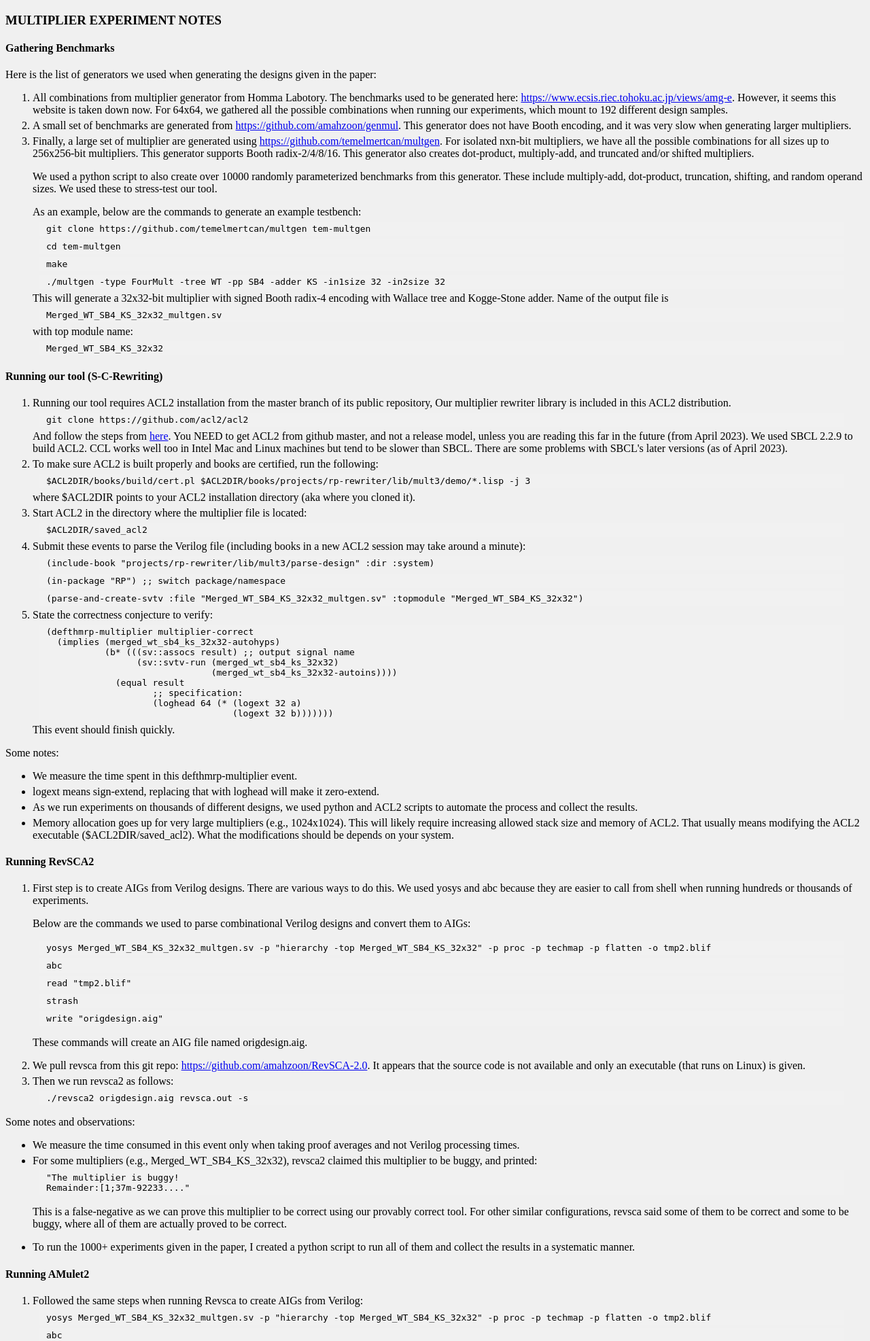
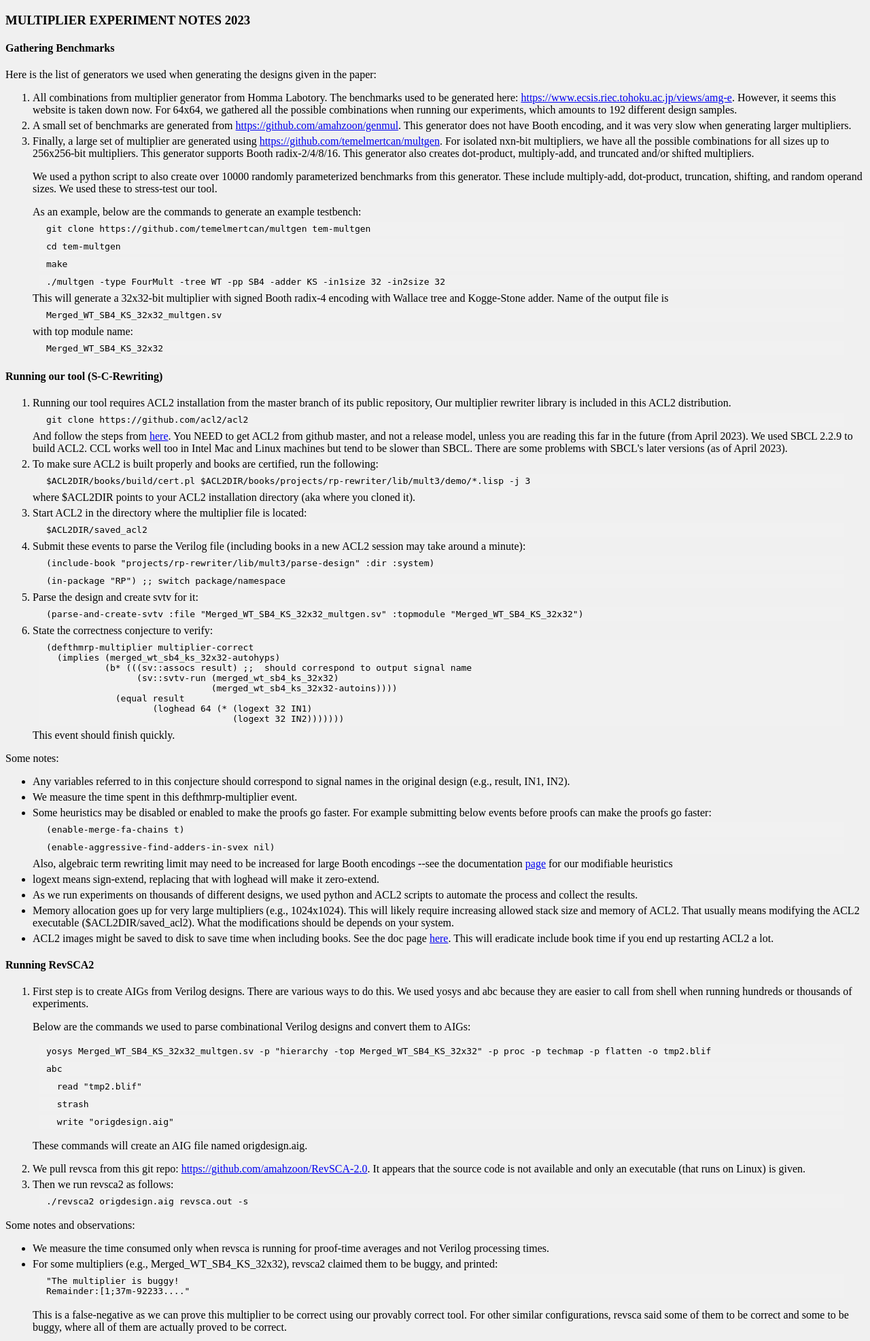
Before and after one commit to temelmertcan/temelmertcan.github.io, a PHP site: page /experiment-notes-2023.html in a window 1280 px wide. Shown: the top 1973 px of the page at 68% size. Run offline with PHP 8.4, Linux system fonts and the light colour scheme.

Commit message:
updated fmcad experiments link

```diff
--- a/experiment-notes-2023.html
+++ b/experiment-notes-2023.html
@@ -1,5 +1,5 @@
 <!doctype html> <html>
-<title>Mertcan Temel
+<title>Mertcan Temel - Multiplier experiment notes 2023
     </title>
 
 <style>
@@ -97,7 +97,7 @@
 
 
 
-<h3> MULTIPLIER EXPERIMENT NOTES </h3>
+<h3> MULTIPLIER EXPERIMENT NOTES 2023</h3>
 
 <h4> Gathering Benchmarks </h4>
 
@@ -109,7 +109,7 @@ the paper:
 benchmarks         used        to         be        generated         here:
 <a href="https://www.ecsis.riec.tohoku.ac.jp/views/amg-e">https://www.ecsis.riec.tohoku.ac.jp/views/amg-e</a>.
 However, it seems  this website is taken down now.   For 64x64, we gathered
-all the possible combinations when  running our experiments, which mount to
+all the possible combinations when  running our experiments, which amounts to
 192 different design samples.</li>
 
 <li>A     small    set     of    benchmarks    are     generated    from
@@ -175,6 +175,8 @@ with SBCL's later versions (as of April 2023).  </li>
   <li> Submit these events to parse the Verilog file (including books in a new ACL2 session may take around a minute):
     <code> (include-book "projects/rp-rewriter/lib/mult3/parse-design" :dir :system) </code>
     <code> (in-package "RP") ;; switch package/namespace </code>
+  </li>
+  <li> Parse the design and create svtv for it:
     <code> (parse-and-create-svtv :file "Merged_WT_SB4_KS_32x32_multgen.sv" :topmodule "Merged_WT_SB4_KS_32x32") </code>
   </li>
 
@@ -182,24 +184,28 @@ with SBCL's later versions (as of April 2023).  </li>
 
     <code2>(defthmrp-multiplier multiplier-correct
   (implies (merged_wt_sb4_ks_32x32-autohyps)
-           (b* (((sv::assocs result) ;; output signal name
+           (b* (((sv::assocs result) ;;  should correspond to output signal name
                  (sv::svtv-run (merged_wt_sb4_ks_32x32)
                                (merged_wt_sb4_ks_32x32-autoins))))
              (equal result
-                    ;; specification:
-                    (loghead 64 (* (logext 32 a)
-                                   (logext 32 b))))))) </code2>
+                    (loghead 64 (* (logext 32 IN1)
+                                   (logext 32 IN2))))))) </code2>
     This event should finish quickly.
   </li>
+
 </ol>
 
 Some notes:
 
 <ul>
+  <li> Any variables referred to in this conjecture should correspond to signal names in the original design (e.g., result, IN1, IN2).</li>
   <li> We measure the time spent in this defthmrp-multiplier event. </li>
+  <li> Some heuristics may be disabled or enabled to make the proofs go faster. For example submitting below events before proofs can make the proofs go faster: <code> (enable-merge-fa-chains t) </code><code>(enable-aggressive-find-adders-in-svex nil)</code> Also, algebraic term rewriting limit may need to be increased for large Booth encodings --see the documentation <a href="https://www.cs.utexas.edu/users/moore/acl2/manuals/current/manual/?topic=RP____MULTIPLIER-VERIFICATION-HEURISTICS">page</a> for our modifiable heuristics</li>
   <li> logext means sign-extend, replacing that with loghead will make it zero-extend. </li>
   <li> As we run experiments on thousands of different designs, we used python and ACL2 scripts to automate the process and collect the results.</li>
   <li> Memory allocation goes up for very large multipliers (e.g., 1024x1024). This will likely require increasing allowed stack size and memory of ACL2. That usually means modifying the ACL2 executable ($ACL2DIR/saved_acl2). What the modifications should be depends on your system.</li>
+  <li> ACL2 images might be saved to disk to save time when including books. See the doc page <a href="https://www.cs.utexas.edu/users/moore/acl2/manuals/current/manual/index-seo.php/ACL2____SAVE-EXEC">here</a>. This will eradicate include book time if you end up restarting ACL2 a lot.
+    </li>
 </ul>
 
 <h4> Running RevSCA2</h4>
@@ -215,9 +221,9 @@ shell when running hundreds or thousands of experiments.
 
 <code>yosys Merged_WT_SB4_KS_32x32_multgen.sv -p "hierarchy -top Merged_WT_SB4_KS_32x32" -p proc -p techmap -p flatten -o tmp2.blif</code>
 <code>abc </code>
-<code>  read "tmp2.blif" </code>
-<code>  strash</code>
-<code>  write "origdesign.aig" </code>
+<code2>  read "tmp2.blif" </code2>
+<code2>  strash</code2>
+<code2>  write "origdesign.aig" </code2>
 
   <p>These commands will create an AIG file named origdesign.aig.</p>
   </li>
@@ -238,10 +244,10 @@ runs on Linux) is given.</li>
 
 <ul>
 
-  <li>We measure the time consumed in  this event only when taking proof averages
+  <li>We measure the time consumed only when revsca is running  for proof-time averages
     and not Verilog processing times.</li>
 
-<li>For some multipliers (e.g., Merged_WT_SB4_KS_32x32), revsca2 claimed this multiplier to
+<li>For some multipliers (e.g., Merged_WT_SB4_KS_32x32), revsca2 claimed them to
 be buggy, and printed:
 <code>
 "The multiplier is buggy! <br>
@@ -269,9 +275,9 @@ manner. </li>
 
 <code>yosys Merged_WT_SB4_KS_32x32_multgen.sv -p "hierarchy -top Merged_WT_SB4_KS_32x32" -p proc -p techmap -p flatten -o tmp2.blif</code>
 <code>abc </code>
-<code>  read "tmp2.blif" </code>
-<code>  strash</code>
-<code>  write "origdesign.aig" </code>
+<code2>  read "tmp2.blif" </code2>
+<code2>  strash</code2>
+<code2>  write "origdesign.aig" </code2>
 
   <p>These commands will create an AIG file named origdesign.aig.</p>
   </li>
--- a/mult-experiments.html
+++ b/mult-experiments.html
@@ -191,7 +191,7 @@ function showhide(id)
     </p>
 
      <p> Please use this link to download benchmarks: <a                    target="_blank"
-      href="https://www.icloud.com/iclouddrive/0c3nLLIeJBAdHImn0pXUQq8cQ#multiplier-experiments-sep2022">[Download
+      href="https://www.icloud.com/iclouddrive/078NOvy0SsvRaQ6e9YizJIP-w#multiplier-experiments-sep2022_2">[Download
       Here]</a>. This file includes README to guide you through the installation and execution steps. </p>
 
    <p><a href="contact.html">Please Visit the "Contacts" Page for any questions</a></p>
--- a/source-php/mult-experiments.php
+++ b/source-php/mult-experiments.php
@@ -53,7 +53,7 @@ include 'head.php';
     </p>
 
      <p> Please use this link to download benchmarks: <a                    target="_blank"
-      href="https://www.icloud.com/iclouddrive/0c3nLLIeJBAdHImn0pXUQq8cQ#multiplier-experiments-sep2022">[Download
+      href="https://www.icloud.com/iclouddrive/078NOvy0SsvRaQ6e9YizJIP-w#multiplier-experiments-sep2022_2">[Download
       Here]</a>. This file includes README to guide you through the installation and execution steps. </p>
 
    <p><a href="contact.php">Please Visit the "Contacts" Page for any questions</a></p>
```
